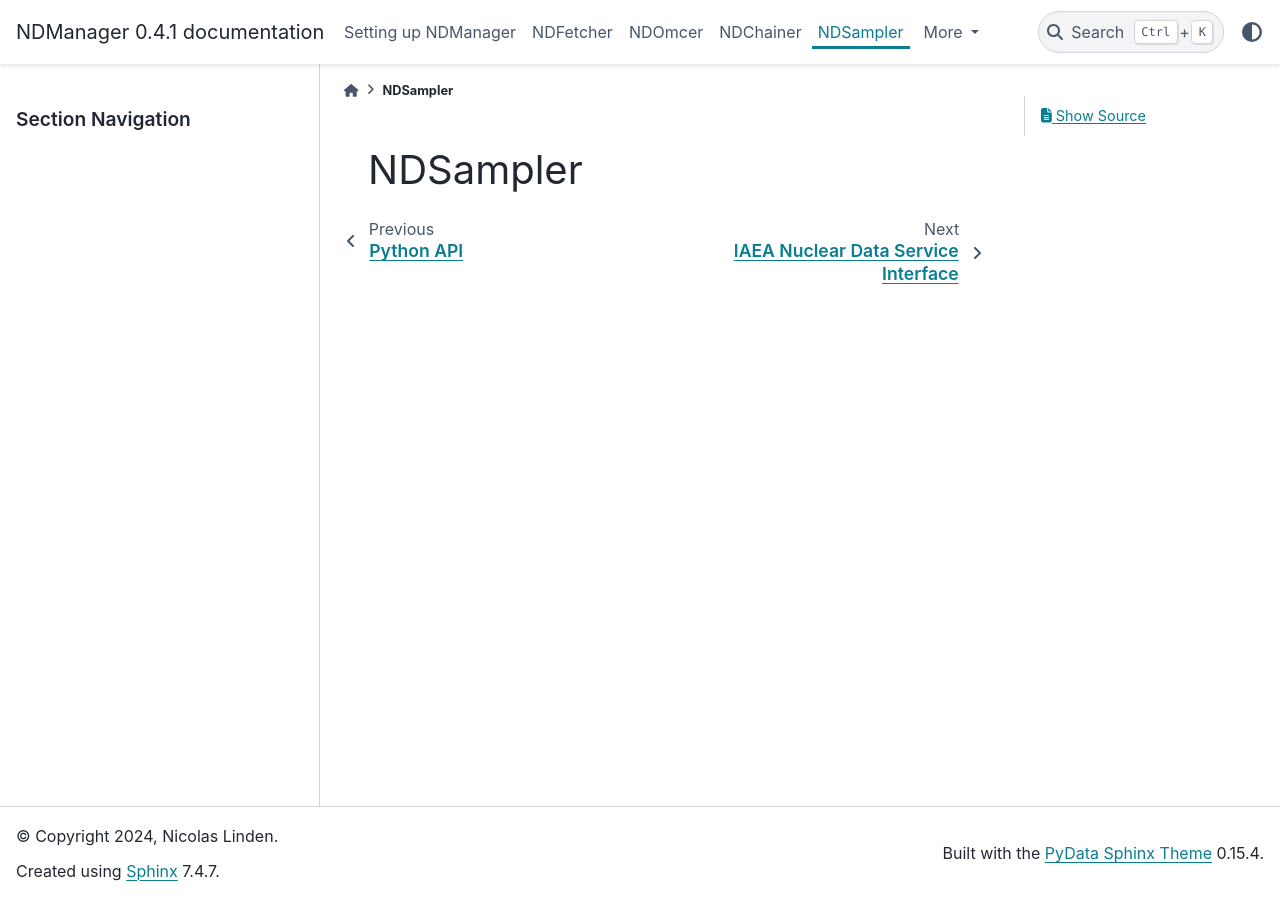
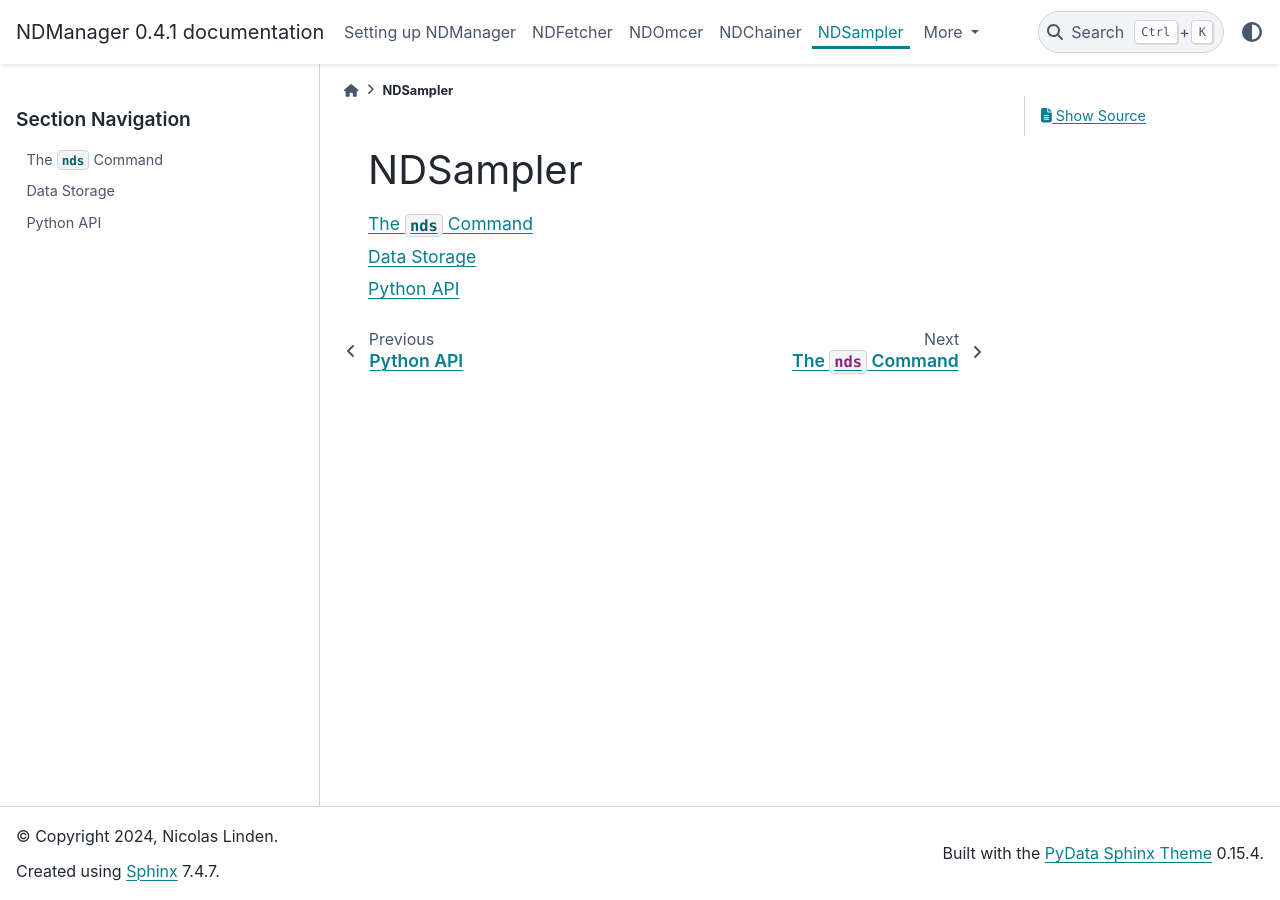
Before and after one commit to nplinden/ndmanager, a Sphinx documentation site: the page built from docs/source/ndsampler/index.rst, in a window 1280 px wide. Built offline with Sphinx 7.4.7 and the PyData theme 0.15.4, drawn with Linux system fonts in a browser that asks for light colours.

Commit message:
initial commit

```diff
--- a/docs/source/ndfetcher/ndf_cli.rst
+++ b/docs/source/ndfetcher/ndf_cli.rst
@@ -1,4 +1,4 @@
-.. ndf_cli:
+.. _ndf_cli:
 
 The ``ndf`` Command
 -------------------
--- a/docs/source/ndsampler/index.rst
+++ b/docs/source/ndsampler/index.rst
@@ -3,3 +3,10 @@
 =========
 NDSampler
 =========
+
+.. toctree::
+    :maxdepth: 2
+
+    nds_cli
+    storage
+    python
--- /dev/null
+++ b/docs/source/ndsampler/nds_cli.rst
@@ -0,0 +1,4 @@
+.. _nds_cli:
+
+The ``nds`` Command
+-------------------
--- /dev/null
+++ b/docs/source/ndsampler/python.rst
@@ -0,0 +1,4 @@
+.. _nds_python:
+
+Python API
+----------
--- /dev/null
+++ b/docs/source/ndsampler/storage.rst
@@ -0,0 +1,4 @@
+.. _nds_storage:
+
+Data Storage
+------------
```
